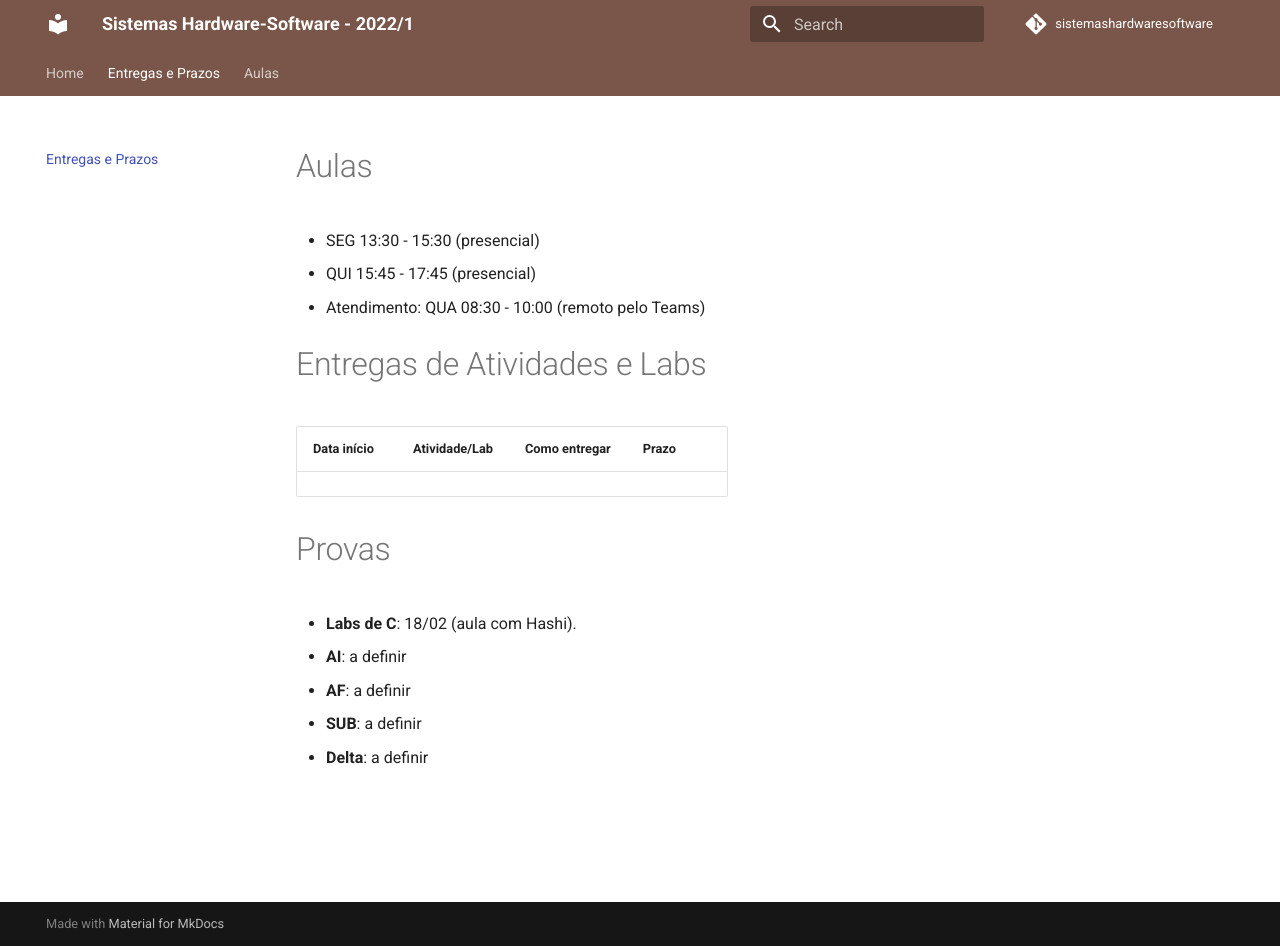
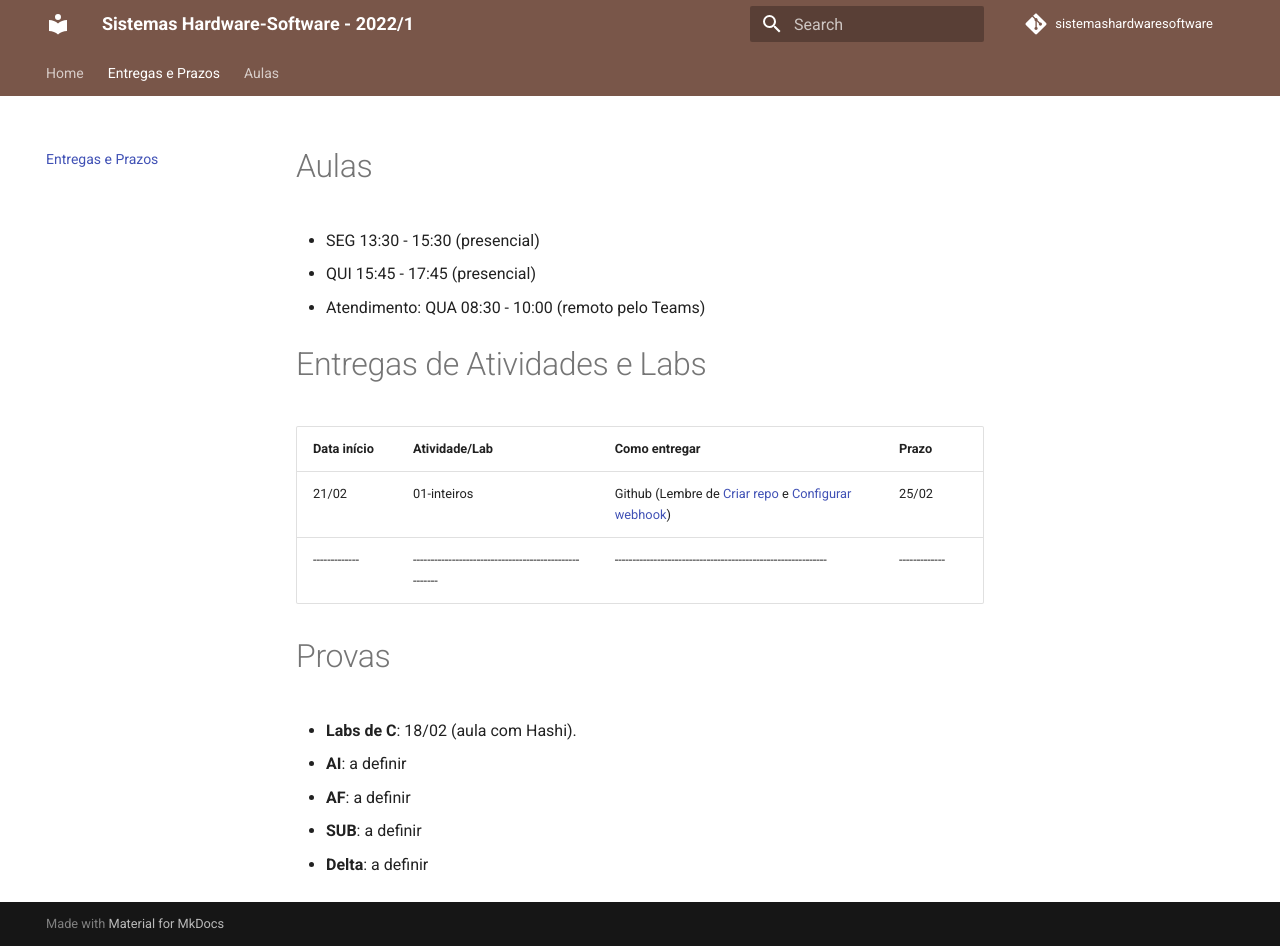
Before and after one commit to Insper/SistemasHardwareSoftware, an MkDocs documentation site: the page built from material/sobre.md, in a window 1280 px wide and 946 px high. Built offline with MkDocs 1.6.1 and Material for MkDocs 9.7.7, drawn with Linux system fonts in a browser that asks for light colours; nearby versions of some CDN libraries; comment, search, counter and statistics services are not loaded.

Commit message:
update prazos

```diff
--- a/material/sobre.md
+++ b/material/sobre.md
@@ -12,6 +12,8 @@
 
 | Data início | Atividade/Lab                                        | Como entregar                                              | Prazo       |
 |-------------|------------------------------------------------------|------------------------------------------------------------|-------------|
+| 21/02 | 01-inteiros | Github (Lembre de [Criar repo](https://classroom.github.com/a/JPDpzr6H) e [Configurar webhook](https://insper.blackboard.com/bbcswebdav/pid-980938-dt-content-rid-9706549_2/xid-9706549_2)) | 25/02 |
+|-------------|------------------------------------------------------|------------------------------------------------------------|-------------|
 
 
 # Provas
```
